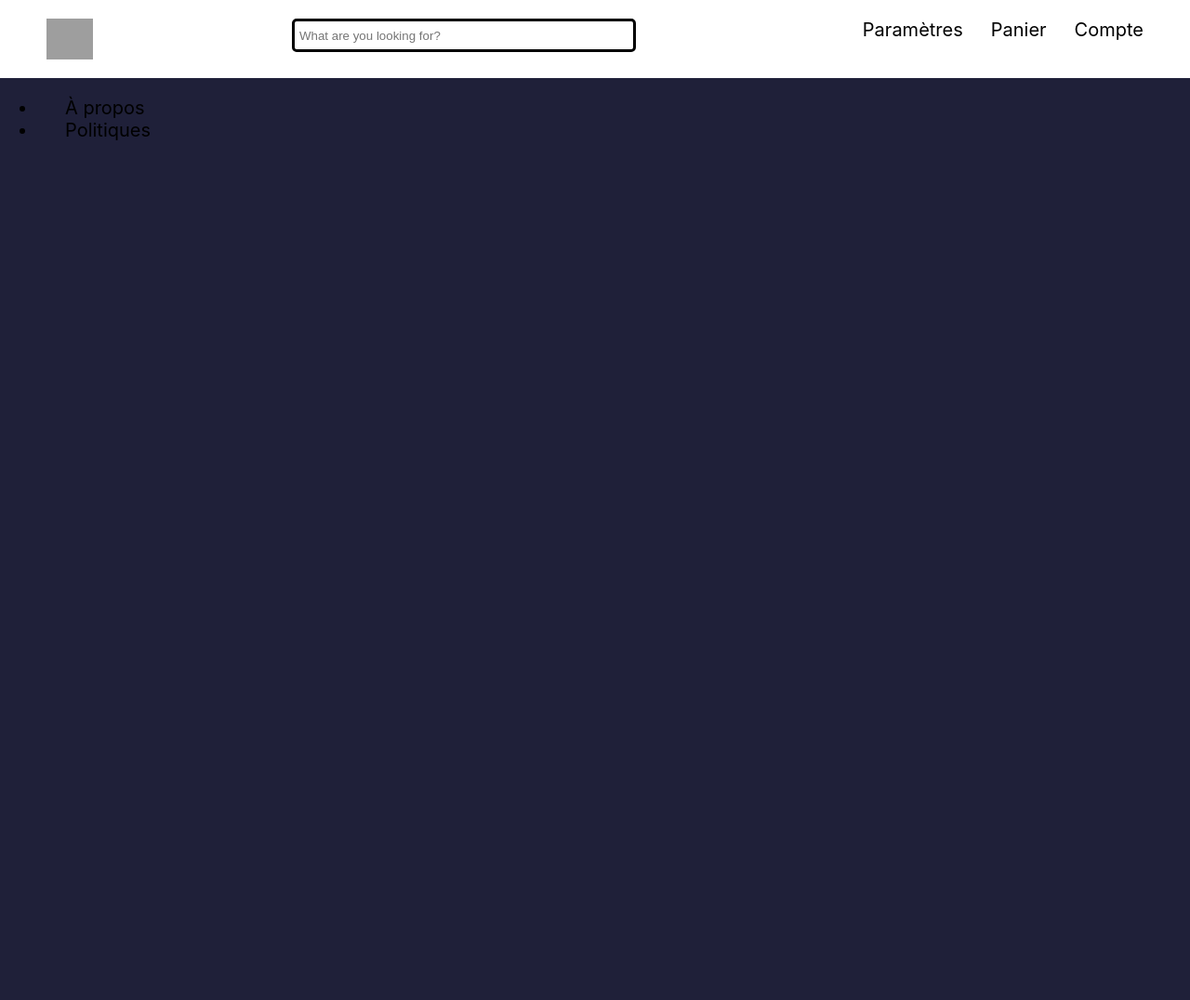
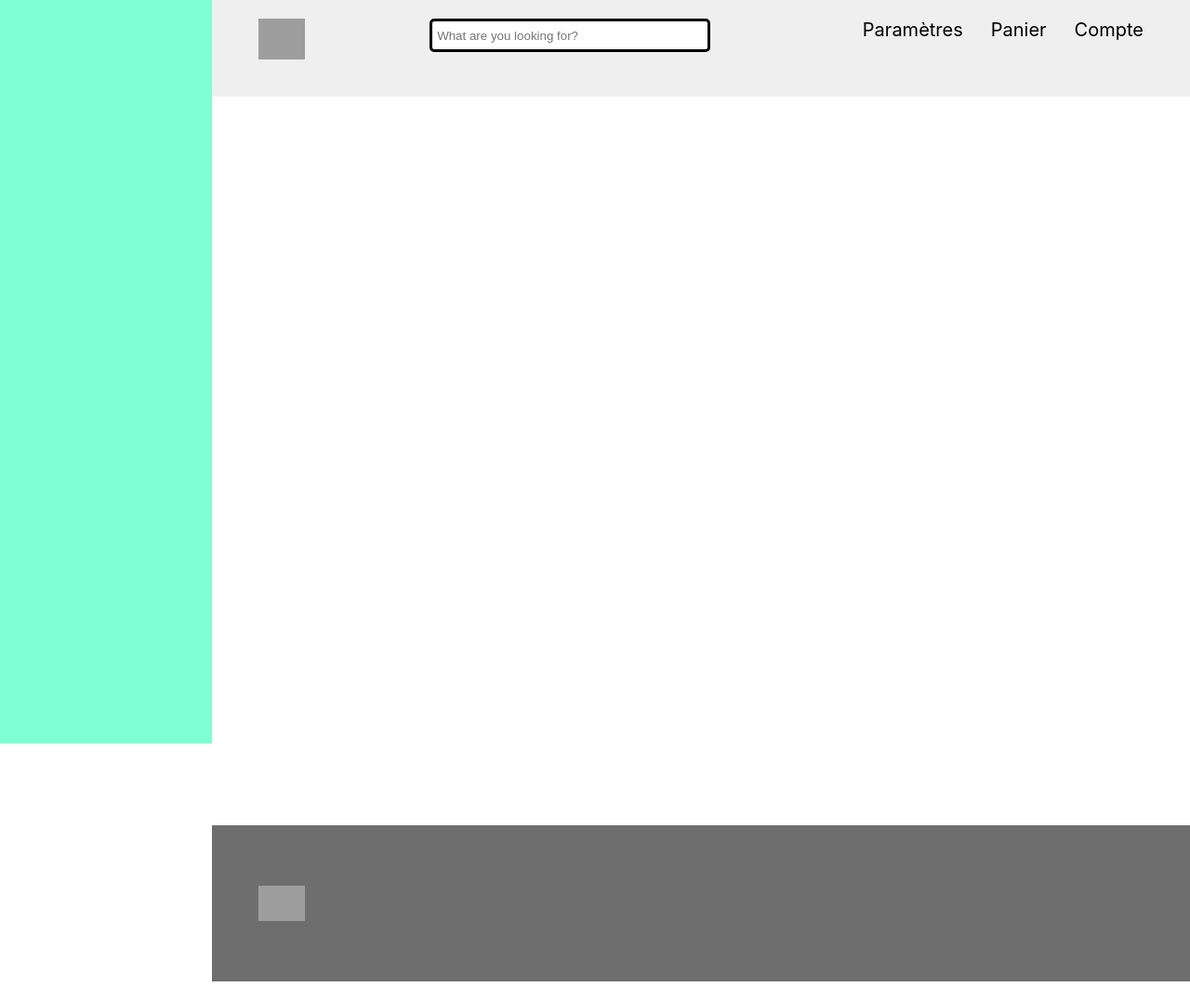
Before and after one commit to yanisseM/github-exo-react, a React (Create React App) app: page / in a window 1280 px wide. Shown: the whole page at 93% size. Before the commit the page ends 800 px from the top, so only its background shows below. Built offline with nearby package versions, Linux system fonts and the light colour scheme; grey boxes are pictures that could not be loaded.

Commit message:
modif header footer sidebar

```diff
--- a/src/App.css
+++ /dev/null
@@ -1,86 +0,0 @@
-.App {
-
-}
-
-.App-logo {
-  height: 40vmin;
-  pointer-events: none;
-}
-
-
-
-.App-link {
-  color: #61dafb;
-}
-
-.searchTerm{
-  width: 30%;
-  border: 3px solid black;
-  padding: 5px;
-  height: 20px;
-  border-radius: 5px 5px 5px 5px;
-  outline: none;
-  color: black;
-
-}
-
-div{
-  flex-direction: row;
-  gap: 15px;
-  justify-content: center;
-  margin-bottom: 20px;
-  font-size: 20px;
-}
-
-nav a {
-  margin-left: 30px;
-  color: black;
-}
-
-nav, footer{
-  display: flex;
-  flex-direction: row;
-  justify-content: space-between;
-}
-
-.App-header{
-  padding-top: 20px;
-  padding-bottom: 20px;
-  padding-left: 50px;
-  padding-right: 50px;
-  background-color: white;
-}
-
-a{
-  font-size: 1em;
-  color:black;
-  text-decoration: none;
-}
-
-.logo-e-commerce{
-  width: 50px;
-}
-
-/* footer {
-  background-color: black;
-  padding: 20px;
-}
-
-footer nav ul {
-  list-style: none;
-  margin: 0;
-  padding: 0;
-  text-align: center;
-}
-
-footer nav ul li {
-  display: inline-block;
-  margin: 0 10px;
-}
-
-footer nav ul li a {
-  color: white;
-  text-decoration: none;
-  font-weight: bold;
-}
- */
--- a/src/App.js
+++ b/src/App.js
@@ -1,23 +1,22 @@
-import logo from './logo.svg';
-import './App.css';
-import Header from './Header';
-import Footer from './Footer';
+import './index.css';
+import Header from './components/Header';
+import Sidebar from './components/Sidebar';
+import Main from './components/Main';
+import Footer from './components/Footer';
 
-function App() {
-  return (
-    <div className="App">
-      <header className="App-header">
-        <Header />
-      </header>
-      <main>
 
-      </main>
 
-      <footer className='App-Footer'>
-        <Footer/>
-      </footer>
-    </div>
-  );
-}
+const App = () => {
+      return (
+        <div>
+          <Sidebar />
+          <div className="content">
+            <Header />
+            <Main />
+            <Footer />
+          </div>
+        </div>
+      );
+    }
 
-export default App;
+    export default App;
--- a/src/Footer.jsx
+++ /dev/null
@@ -1,14 +0,0 @@
-function footerBar(){
-    return(
-<footer>
-  <nav>
-    <ul>
-      <li><a href="#">À propos</a></li>
-      <li><a href="#">Politiques</a></li>
-    </ul>
-  </nav>
-</footer>
-
-    )
-}
-export default footerBar;
--- /dev/null
+++ b/src/components/Footer.jsx
@@ -0,0 +1,16 @@
+
+const footerBar = () =>{
+    return <footer>
+        <img src="https://www.dynamicmarketing.eu/wp-content/uploads/2018/06/ecommerce.logo_.png" alt="Logo e-commerce" className="logo-e-commerce" />
+                <div>
+                    {/* <a target="_blank" href="https://twitter.com/" className="logo-reseaux">
+                        <img src="https://cdn.icon-icons.com/icons2/1143/PNG/512/twitterlogooutline_80724.png" alt="Logo Twitter" />
+                    </a>
+                    <a target="_blank" href="https://www.instagram.com/" className="logo-reseaux">
+                        <img src="https://cdn-icons-png.flaticon.com/512/87/87390.png" alt="logo d'Instagram" />
+                    </a>  */}
+                </div>
+    </footer>;
+}
+
+export default footerBar;
--- a/src/Header.jsx
+++ b/src/components/Header.jsx
@@ -1,5 +1,6 @@
-function navbar(){
-    return(
+const Navbar = () =>{
+
+    return <header>
         <nav>
                 <img src="https://www.dynamicmarketing.eu/wp-content/uploads/2018/06/ecommerce.logo_.png" alt="Logo e-commerce" className="logo-e-commerce" />
 
@@ -10,6 +11,7 @@ function navbar(){
                 <a href="">Compte</a>
             </div>
         </nav>
-    )
+    </header>;
 }
-export default navbar;
+
+export default Navbar;
--- /dev/null
+++ b/src/components/Main.jsx
@@ -0,0 +1,4 @@
+const Main = () =>{
+    return <main></main>;
+}
+export default Main;
--- /dev/null
+++ b/src/components/Sidebar.jsx
@@ -0,0 +1,5 @@
+const Sidebar = () => {
+    return <div className="sidebar"></div>;
+  };
+
+  export default Sidebar;
--- a/src/index.css
+++ b/src/index.css
@@ -1,14 +1,99 @@
 body {
   margin: 0;
-  font-family: -apple-system, BlinkMacSystemFont, 'Segoe UI', 'Roboto', 'Oxygen',
-    'Ubuntu', 'Cantarell', 'Fira Sans', 'Droid Sans', 'Helvetica Neue',
+  font-family: -apple-system, BlinkMacSystemFont, "Segoe UI", "Roboto", "Oxygen",
+    "Ubuntu", "Cantarell", "Fira Sans", "Droid Sans", "Helvetica Neue",
     sans-serif;
   -webkit-font-smoothing: antialiased;
   -moz-osx-font-smoothing: grayscale;
-  background-color: #1F2039;
 }
 
 code {
-  font-family: source-code-pro, Menlo, Monaco, Consolas, 'Courier New',
+  font-family: source-code-pro, Menlo, Monaco, Consolas, "Courier New",
     monospace;
 }
+
+.sidebar {
+  width: 228px;
+  height: 100vh;
+  position: fixed;
+  left: 0;
+  background-color: aquamarine;
+}
+
+.content {
+  margin-left: 228px;
+}
+
+.content header {
+  height: 64px;
+  background-color: #efefef;
+}
+
+.content main {
+  min-height: calc(100vh - 64px);
+  padding: 24px;
+}
+
+.content footer {
+  height: 128px;
+  background-color: #6e6e6e;
+}
+
+.searchTerm{
+  width: 30%;
+  border: 3px solid black;
+  padding: 5px;
+  height: 20px;
+  border-radius: 5px 5px 5px 5px;
+  outline: none;
+  color: black;
+
+}
+
+div{
+  flex-direction: row;
+  gap: 15px;
+  justify-content: center;
+  margin-bottom: 20px;
+  font-size: 20px;
+}
+
+nav a {
+  margin-left: 30px;
+  color: black;
+}
+
+nav{
+  display: flex;
+  flex-direction: row;
+  justify-content: space-between;
+}
+
+
+a{
+  font-size: 1em;
+  color:black;
+  text-decoration: none;
+}
+
+.logo-e-commerce{
+  width: 50px;
+}
+
+
+
+footer{
+  display: flex;
+  flex-direction: row;
+  align-items: center;
+  justify-content: space-between;
+  background-color: white;
+}
+
+header, footer{
+  padding-top: 20px;
+  padding-bottom: 20px;
+  padding-left: 50px;
+  padding-right: 50px;
+  background-color: white;
+}
```
